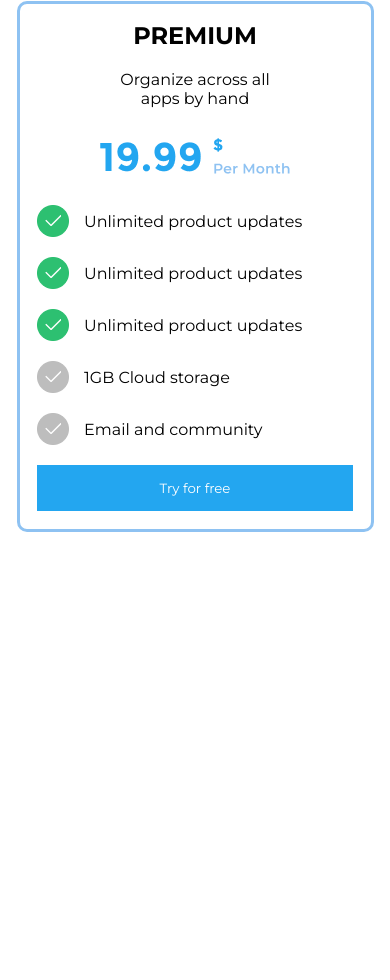
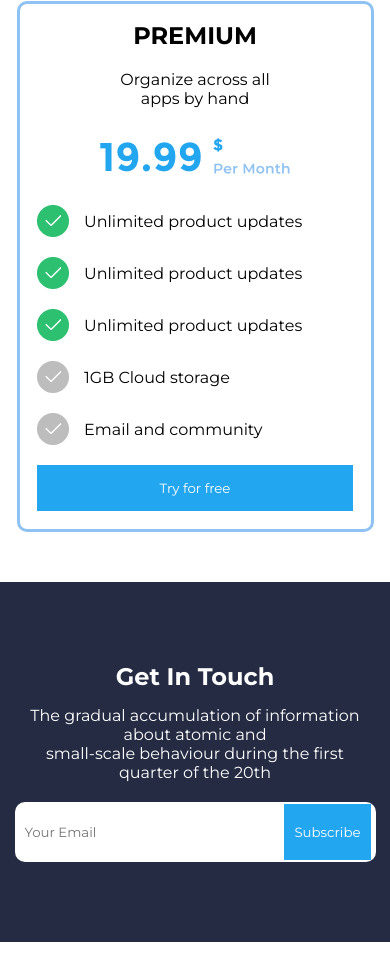
Before and after one commit to hursedhimmatov7-del/SCSS-1, a plain HTML site: page index.html in a window 390 px wide. Shown: the part 7298-8278 px from the top of the page. Before the commit the page ends 7880 px from the top, so only its background shows below. Drawn offline with Linux system fonts and the light colour scheme; a web font is replaced by a local one.

Commit message:
Make the last section plus media

```diff
--- a/index.html
+++ b/index.html
@@ -351,5 +351,18 @@ apps by hand</p>
     </div>
 </div>
     </section>
+    <section class="sec6">
+ <div class="div6">
+           <div class="sec6div">
+            <h1>Get In Touch</h1>
+            <p>The gradual accumulation of information about atomic and <br>
+small-scale behaviour during the first quarter of the 20th </p>
+        </div>
+        <div class="sec6div1">
+            <input placeholder="Your Email" type="text" name="" id="">
+            <button>Subscribe</button>
+        </div>
+ </div>
+    </section>
 </body>
 </html>
--- a/style.scss
+++ b/style.scss
@@ -267,6 +267,45 @@ padding: 15px 0px;
         gap: 15px;
     }
 }
+.sec6{
+    width: 100%;
+    background-color: #252B42;
+    margin: 50px 0px;
+    .div6{
+        max-width: 1200px;
+        margin: auto;
+        display: flex;
+        align-items: center;
+        justify-content: space-between;
+        padding: 80px 0px;
+    }
+    .sec6div{
+        color: white;
+        display: flex;
+        align-items: start;
+        flex-direction: column;
+        gap: 15px;
+    }
+    .sec6div1{
+        border-radius: 10px;
+        width: 30%;
+        display: flex;
+        justify-content: space-between;
+        background-color: white;
+        padding: 1px 1px 1px 5px;
+    }
+    .sec6div1 input{
+        outline: none;
+        border: none;
+        padding-left: 5px;
+    }
+    .sec6div1 button{
+        border: none;
+        background-color: #23A6F0;
+        color: white;
+        padding: 20px 10px;
+    }
+}
 
 @media (max-width:500px){
     header{
@@ -403,4 +442,21 @@ padding: 15px 0px;
             width: 90%;
         }
     }
+    .div6{
+        width: 90%;
+        margin: auto;
+        flex-direction: column;
+        align-items: center;
+        text-align: center;
+        gap: 20px;
+           .sec6div{
+        align-items: center !important;
+        text-align: center;
+    }
+    .sec6div1{
+        width: 100%;
+        padding: 2px 5px;
+    }
+    }
+
 }
```
Also changed, not shown: style.css, 1 other file.
